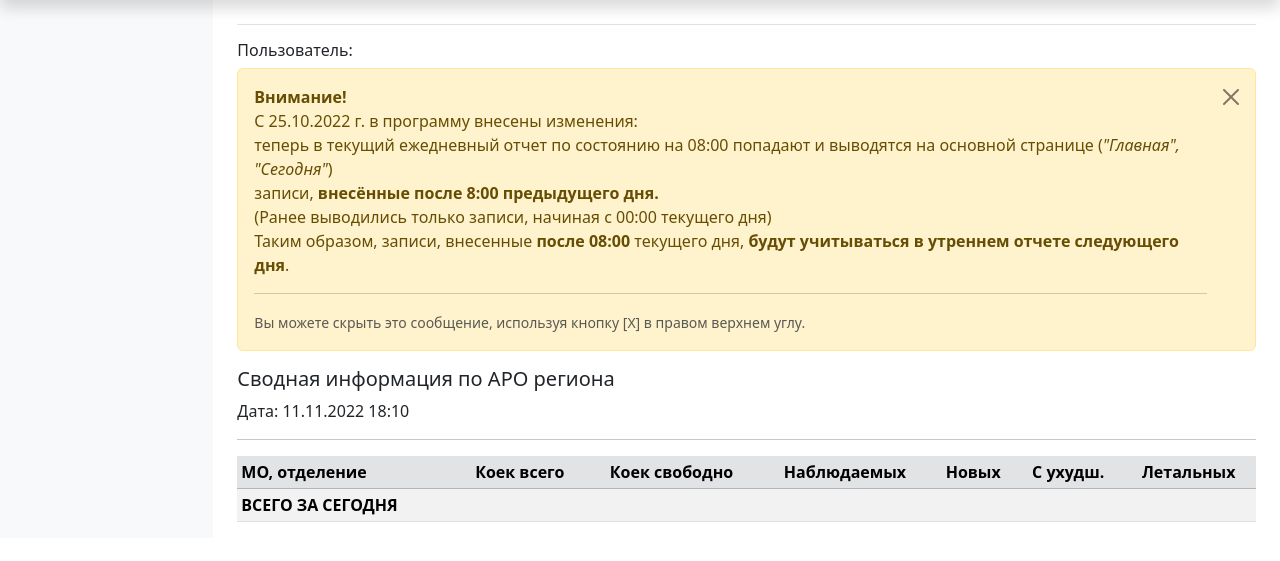
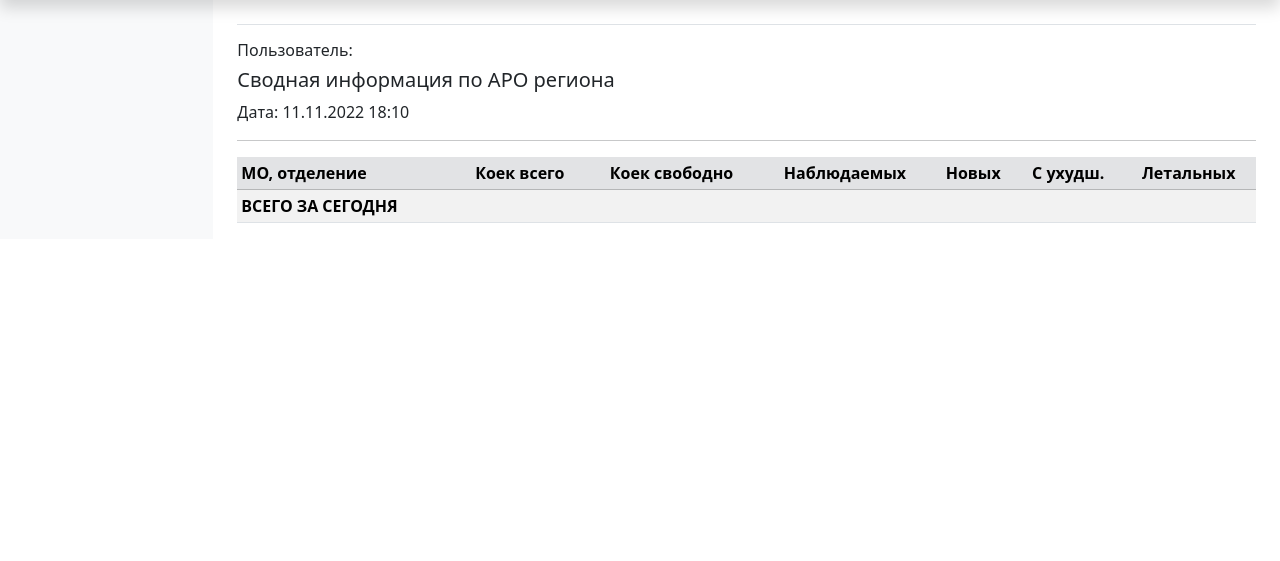
Before and after one commit to vgridasov/orit46, a Django app: template ORIT/arolog/templates/arolog/home.html in a window 1280 px wide. Shown: the part 48-609 px from the top of the page. Run offline with Django 4.2, Linux system fonts and the light colour scheme; the template is opened without the code that fills it, so the values that code supplies are empty; some libraries are stand-ins or nearby versions.

Commit message:
Улучшено стилефое оформление формы

```diff
--- a/ORIT/arolog/templates/arolog/home.html
+++ b/ORIT/arolog/templates/arolog/home.html
@@ -3,25 +3,7 @@
 {% block content %}
 <h6>Пользователь: {{ staff.title }} {{ staff.fio }}</h6>
 {% if staff.is_unit_only %}
-    <div class="bd-example-snippet bd-code-snippet">
-        <div class="bd-example">
-            <div class="alert alert-warning alert-dismissible fade show" role="alert">
-                <strong>Внимание!</strong><br>
-                C 25.10.2022 г. в программу внесены изменения: <br>
-                теперь в текущий ежедневный отчет по состоянию на 08:00 попадают
-                и выводятся на основной странице (<i>"Мои записи (сегодня)"</i>)<br>
-                записи, <strong>внесённые после 8:00 предыдущего дня.</strong><br>
-                (Ранее выводились только записи, начиная с 00:00 текущего дня)<br>
-                Таким образом, записи, внесенные <strong>после 08:00</strong> текущего дня, <strong>будут учитываться
-                в утреннем отчете следующего дня</strong>.
-                <hr>
-                <small class="text-muted">
-                    Вы можете скрыть это сообщение, используя кнопку [X] в правом верхнем углу.
-                </small>
-                <button type="button" class="btn-close" data-bs-dismiss="alert" aria-label="Close"></button>
-            </div>
-        </div>
-    </div>
+
 <h5>{{ staff.mo_unit }}</h5>
     всего коек: {{ bed_num }}; <a href="/mo/bed/add/">[изменить]</a><br>
     занято коек: {{ occ_bed_num }}; <a href="/arolog/add/">[добавить]</a><br>
@@ -30,25 +12,7 @@
     {% include 'arolog/object_list.html' %}
 
 {% else %}
-    <div class="bd-example-snippet bd-code-snippet">
-        <div class="bd-example">
-            <div class="alert alert-warning alert-dismissible fade show" role="alert">
-                <strong>Внимание!</strong><br>
-                C 25.10.2022 г. в программу внесены изменения: <br>
-                теперь в текущий ежедневный отчет по состоянию на 08:00 попадают
-                и выводятся на основной странице (<i>"Главная", "Сегодня"</i>)<br>
-                записи, <strong>внесённые после 8:00 предыдущего дня.</strong><br>
-                (Ранее выводились только записи, начиная с 00:00 текущего дня)<br>
-                Таким образом, записи, внесенные <strong>после 08:00</strong> текущего дня, <strong>будут учитываться
-                в утреннем отчете следующего дня</strong>.
-                <hr>
-                <small class="text-muted">
-                    Вы можете скрыть это сообщение, используя кнопку [X] в правом верхнем углу.
-                </small>
-                <button type="button" class="btn-close" data-bs-dismiss="alert" aria-label="Close"></button>
-            </div>
-        </div>
-    </div>
+
     <h5>Сводная информация по АРО региона</h5>
     Дата: {% now "SHORT_DATETIME_FORMAT" %}
     <hr>
```
Also changed, not shown: ORIT/arolog/templates/arolog/new_rec.html (+7 -4 lines).
